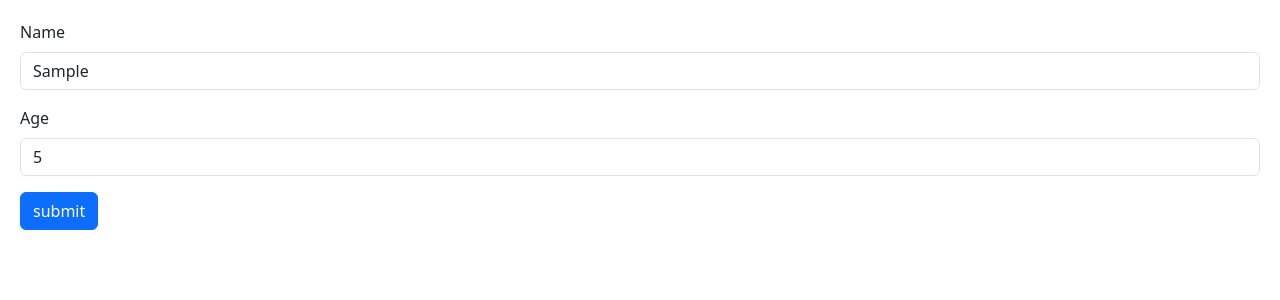
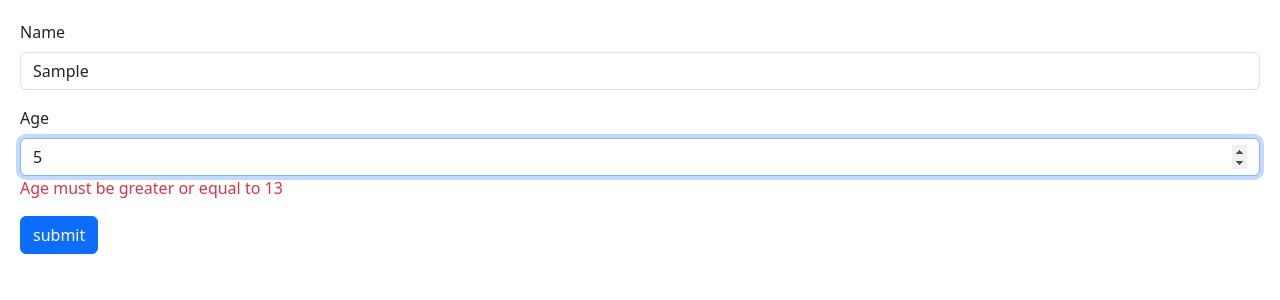
Before and after one commit to mohammad-alj/learning-react, a React (Vite) app: page / in a window 1280 px wide. Both pictures are taken after typing "Sample", "5" into the empty fields and a click on the button "submit". Shown: the top 300 px of the page. Built offline with nearby package versions, Linux system fonts and the light colour scheme.

Commit message:
Add validation.

```diff
--- a/src/components/Form.tsx
+++ b/src/components/Form.tsx
@@ -1,7 +1,16 @@
 import {FieldValues, useForm} from 'react-hook-form';
 
+interface FormData {
+	name: string;
+	age: number;
+}
+
 const Form = () => {
-	const {register, handleSubmit} = useForm();
+	const {
+		register,
+		handleSubmit,
+		formState: {errors},
+	} = useForm<FormData>();
 
 	const onSubmit = (data: FieldValues) => {
 		console.log(data);
@@ -14,25 +23,37 @@ const Form = () => {
 					Name
 				</label>
 				<input
-					{...register('name')}
+					{...register('name', {required: true, minLength: 3})}
 					type='text'
 					className='form-control'
 					id='name'
-					autoComplete='off'
+					autoComplete='new-password'
 					autoFocus
 				/>
+				{errors.name?.type === 'required' && (
+					<p className='text-danger'>Name feild is required.</p>
+				)}
+				{errors.name?.type === 'minLength' && (
+					<p className='text-danger'>Name must be atleast 3 characters.</p>
+				)}
 			</div>
 			<div className='mb-3'>
 				<label className='form-label' htmlFor='age'>
 					Age
 				</label>
 				<input
-					{...register('age')}
+					{...register('age', {required: true, min: 13})}
 					type='number'
 					className='form-control'
 					id='age'
-					autoComplete='off'
+					autoComplete='new-password'
 				/>
+				{errors.age?.type === 'required' && (
+					<p className='text-danger'>You must enter an age.</p>
+				)}
+				{errors.age?.type === 'min' && (
+					<p className='text-danger'>Age must be greater or equal to 13</p>
+				)}
 			</div>
 			<button className='btn btn-primary' type='submit'>
 				submit
```
